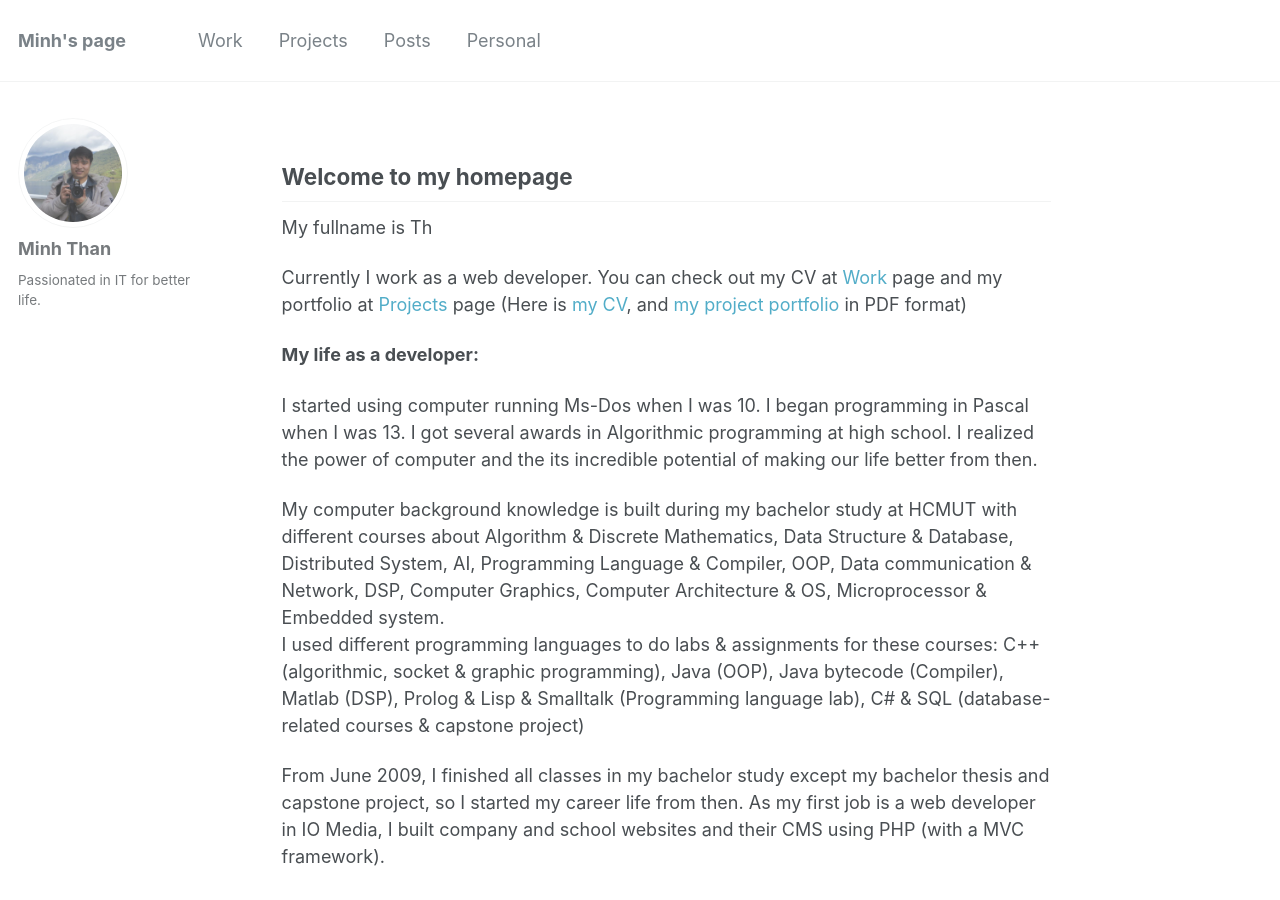
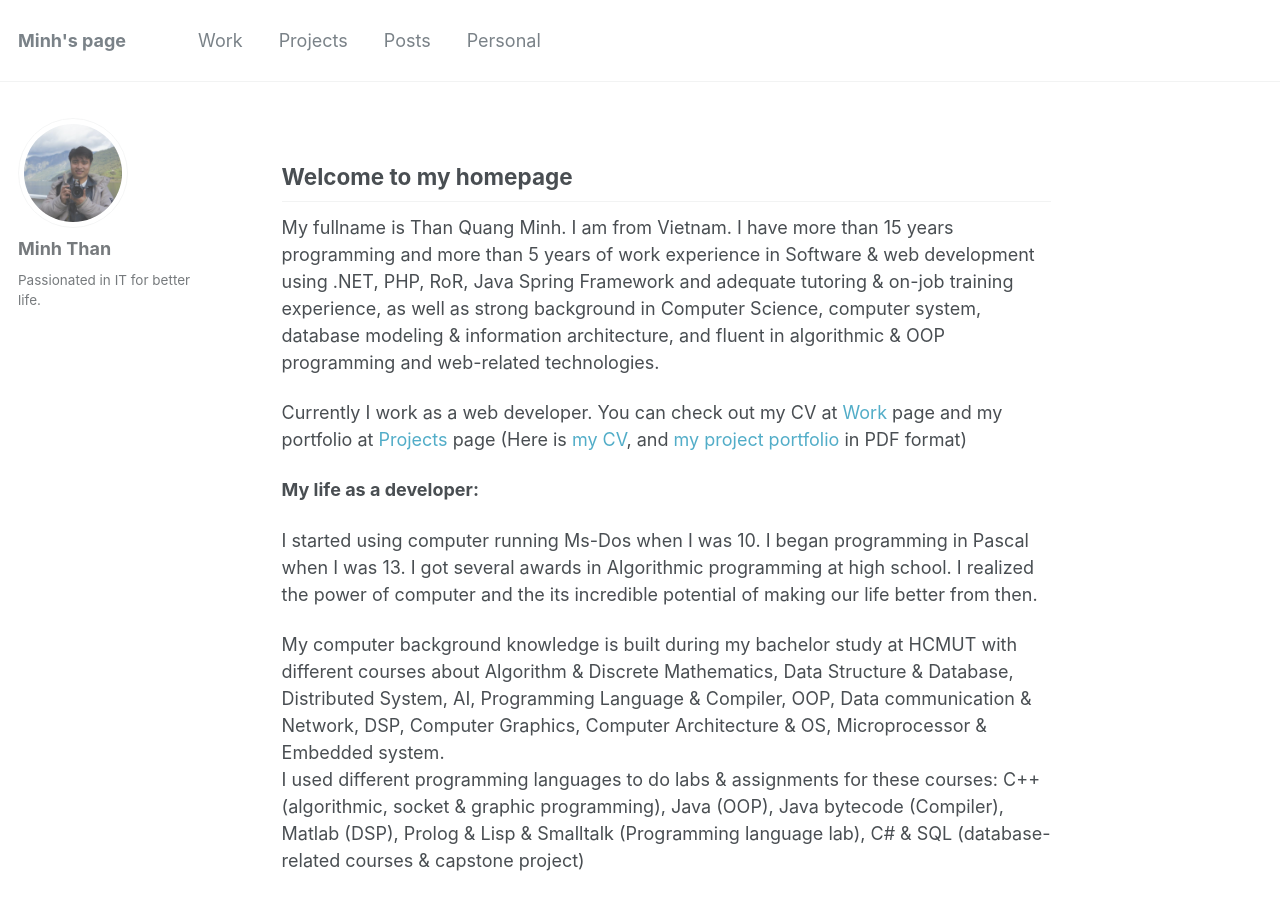
Before and after one commit to thanqminh/thanqminh.github.io, a Jekyll site: the page built from index.html, in a window 1280 px wide and 900 px high. Built offline with Jekyll 4.4.1, drawn with Linux system fonts in a browser that asks for light colours; the list of posts is cut into pages by our own code.

Commit message:
update summary

```diff
--- a/index.html
+++ b/index.html
@@ -4,7 +4,7 @@ author_profile: true
 ---
 
 <h2>Welcome to my homepage</h2>
-<p>My fullname is Th</p>
+<p>My fullname is Than Quang Minh. I am from Vietnam. I have more than 15 years programming and more than 5 years of work experience in Software & web development using .NET, PHP, RoR, Java Spring Framework and adequate tutoring & on-job training experience, as well as strong background in Computer Science, computer system, database modeling & information architecture, and fluent in algorithmic & OOP programming and web-related technologies. </p>
 <p>Currently I work as a web developer. You can check out my CV at <a href="/work/">Work</a> page and my portfolio at <a href="/projects">Projects</a> page (Here is <a href="/files/minh-cv.pdf">my CV</a>, and <a href="/files/minh-portfolio.pdf">my project portfolio</a> in PDF format)</p>
 <p><b>My life as a developer:</b></p>
 <p>I started using computer running Ms-Dos when I was 10. I began programming in Pascal when I was 13. I got several awards in Algorithmic programming at high school. I realized the power of computer and the its incredible potential of making our life better from then.</p>
```
